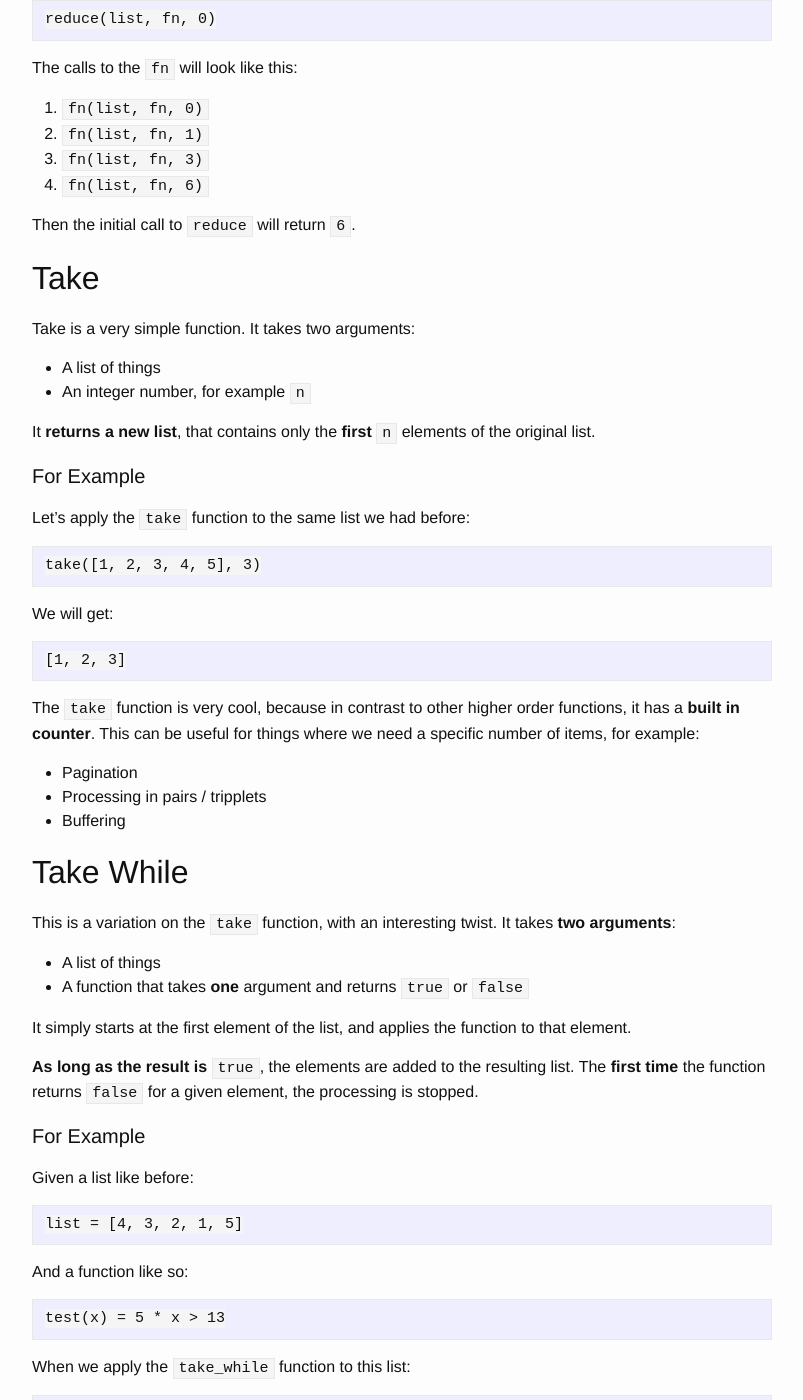
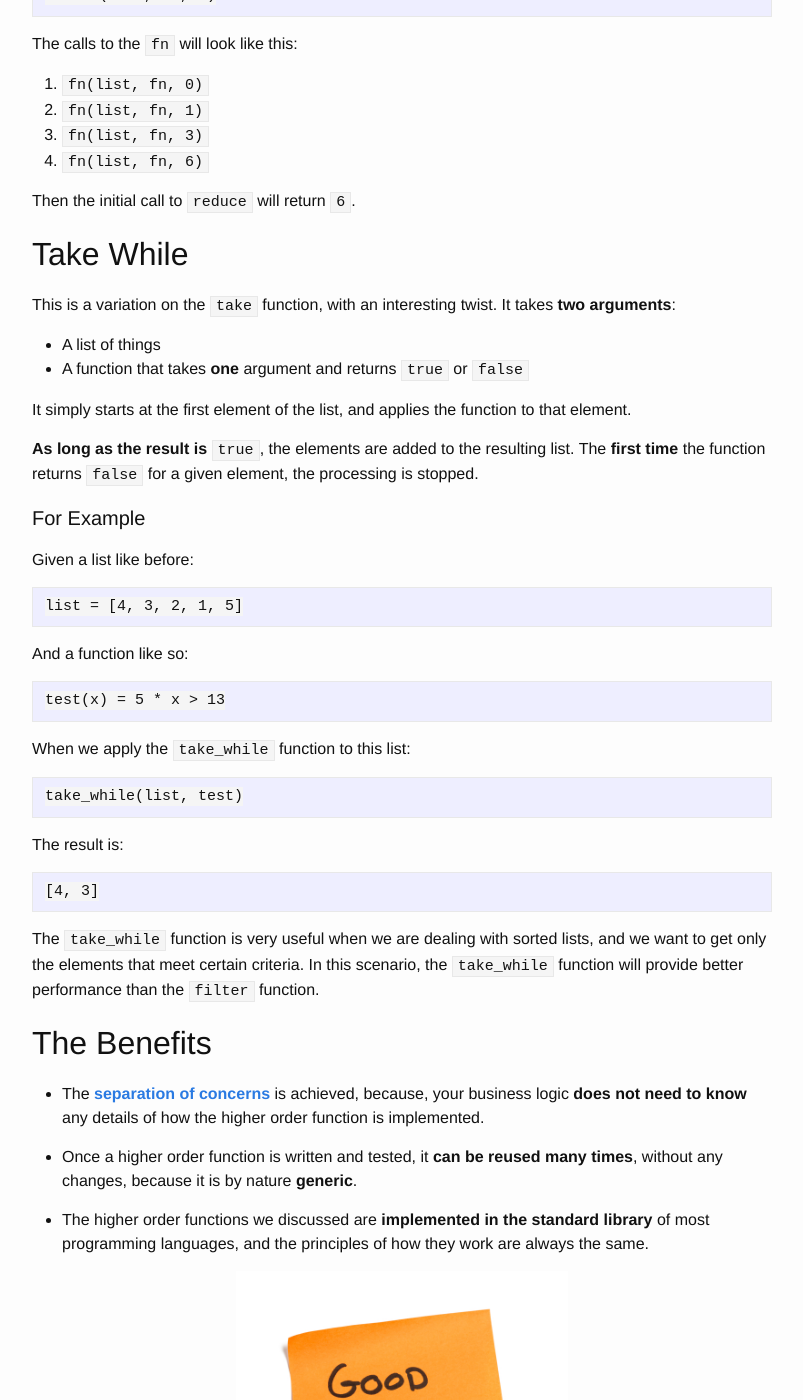
Before and after one commit to Markonis/markonis.github.io, a Jekyll site: the page built from _posts/2016-05-03-functional-programmers-toolbox.markdown, in a window 1280 px wide and 1400 px high, scrolled down 4043 px. Shown: the whole window, without its empty margins (238-1041 px from the left). Built offline with Jekyll 4.4.1, drawn with Linux system fonts in a browser that asks for light colours.

Commit message:
Remove take function from Functional Programmer's Toolbox
The take function is not really a higher order function

```diff
--- a/_posts/2016-05-03-functional-programmers-toolbox.markdown
+++ b/_posts/2016-05-03-functional-programmers-toolbox.markdown
@@ -12,7 +12,6 @@ There is only a small number of basic higher order functions, from which all oth
 - [map](#map)
 - [filter](#filter)
 - [reduce](#reduce)
-- [take](#take)
 - [take while](#take-while)
 
 Let's go through them one by one and see why they are so incredibly useful.
@@ -171,31 +170,6 @@ The calls to the `fn` will look like this:
 
 Then the initial call to `reduce` will return `6`.
 
-## Take
-
-Take is a very simple function. It takes two arguments:
-
-- A list of things
-- An integer number, for example `n`
-
-It **returns a new list**, that contains only the **first** `n` elements of the original list.
-
-#### For Example
-
-Let's apply the `take` function to the same list we had before:
-
-    take([1, 2, 3, 4, 5], 3)
-
-We will get:
-
-    [1, 2, 3]
-
-The `take` function is very cool, because in contrast to other higher order functions, it has a **built in counter**. This can be useful for things where we need a specific number of items, for example:
-
-- Pagination
-- Processing in pairs / tripplets
-- Buffering
-
 ## Take While
 
 This is a variation on the `take` function, with an interesting twist. It takes **two arguments**:
```
